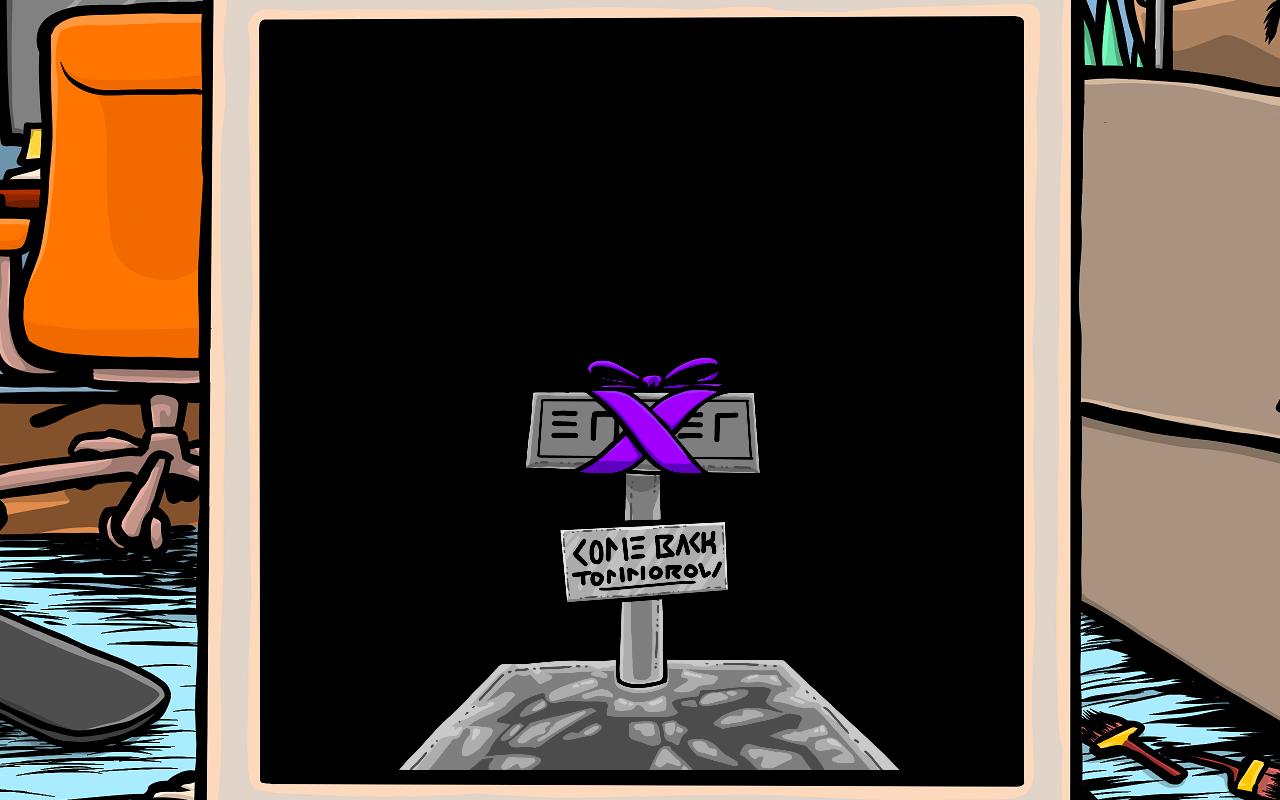
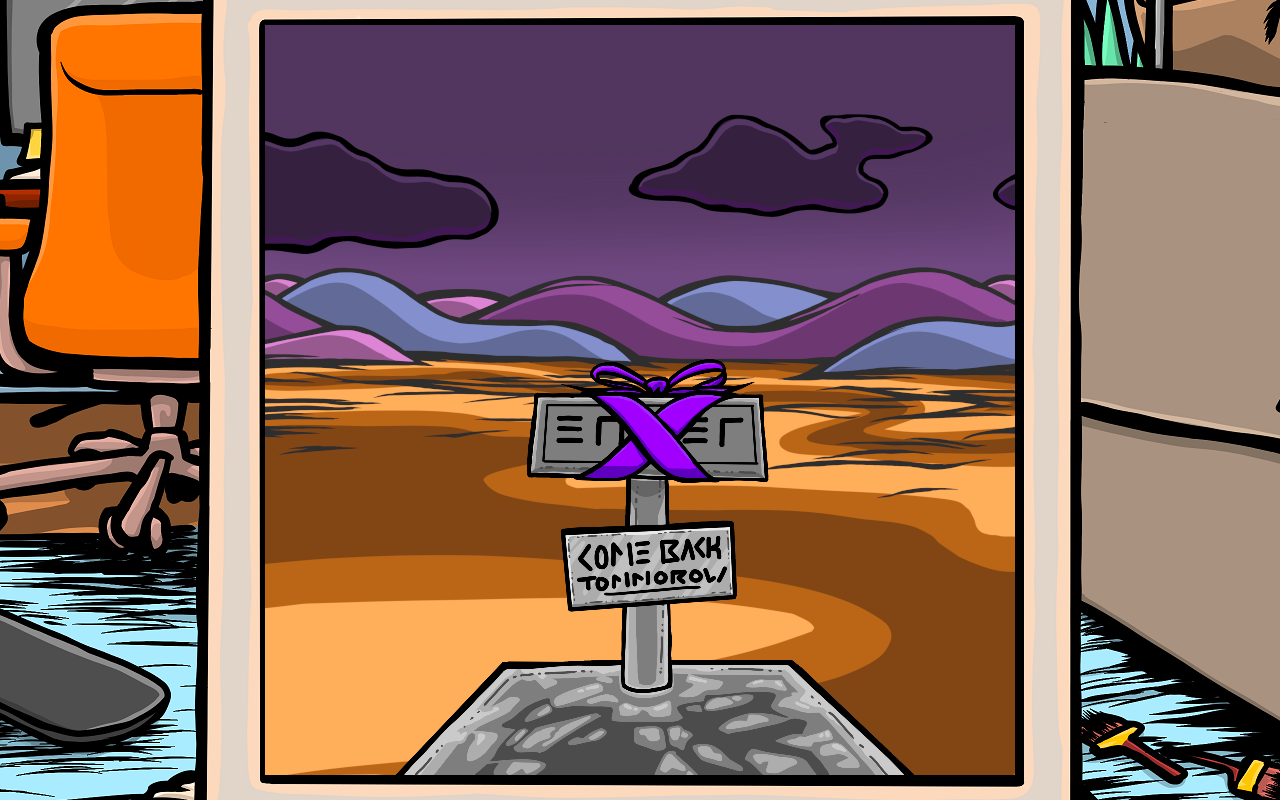
Before and after one commit to bscher/staticweb-MechaMonkeys, a website: page www/index.html in a window 1280 px wide. Drawn offline with Linux system fonts and the light colour scheme.

Commit message:
Added welcome page animations. TODO: grass animation

```diff
--- a/www/app.js
+++ b/www/app.js
@@ -1,4 +1,49 @@
+/// Returns a deterministic frame number with just the current time
+function getFrameFromTime(timeStamp, totalFrames, millisPerFrame) {
+    const animationPeriod = totalFrames * millisPerFrame;
+    return Math.floor((timeStamp % animationPeriod) / millisPerFrame);
+}
+
+class Clouds {
+    static animation = {
+        image: (() => {
+            const _img = new Image();
+            _img.src = "img/animated_clouds_sheet.png";
+            return _img;
+        })(),
+        frameWidth: 750,
+        frameHeight: 750,
+        frameCount: 16 // EXCLUSIVE
+    };
+
+    constructor(canvas, ctx) {
+        this.canvas = canvas;
+        this.ctx = ctx;
+    }
+
+    draw(timeStamp) {
+        let frame = getFrameFromTime(timeStamp, Clouds.animation.frameCount, 200);
+        this.ctx.drawImage(
+            Clouds.animation.image,
+            frame * Clouds.animation.frameWidth, 0,
+            Clouds.animation.frameWidth, Clouds.animation.frameHeight,
+            0, 0,
+            Clouds.animation.frameWidth, Clouds.animation.frameHeight
+        );
+    }
+}
+
 class EnterScreen {
+
+    static image_background = {
+        image: (() => {
+            const _img = new Image();
+            _img.src = "img/welcome_background.png";
+            return _img;
+        })(),
+        frameWidth: 750,
+        frameHeight: 750
+    };
 
     static image_comeBackSoon = {
         image: (() => {
@@ -13,10 +58,20 @@ class EnterScreen {
     constructor(canvas, ctx) {
         this.canvas = canvas;
         this.ctx = ctx;
+
+        this.clouds = new Clouds(canvas, ctx);
     }
 
-    draw() {
+    draw(timeStamp) {
+
+        // Background
+        this.ctx.drawImage(EnterScreen.image_background.image, 0, 0);
+
+        // "Come back soon" overlay
         this.ctx.drawImage(EnterScreen.image_comeBackSoon.image, 0, 0);
+
+        // Clouds
+        this.clouds.draw(timeStamp);
     }
 }
 
@@ -25,7 +80,7 @@ class LandingMech {
     static animation = {
         image: (() => {
             const _img = new Image();
-            _img.src = "img/mech_landing.png";
+            _img.src = "img/mech_landing_sheet.png";
             return _img;
         })(),
         frameWidth: 500,
@@ -39,15 +94,13 @@ class LandingMech {
 
         this.landingSpotX = landingSpotX;
         this.landingSpotY = landingSpotY;
-
-        this.currentFrame = 0;
     }
 
-    draw() {
-        this.currentFrame = (this.currentFrame + 1) % LandingMech.animation.frameCount;
+    draw(timeStamp) {
+        let frame = getFrameFromTime(timeStamp, LandingMech.animation.frameCount, 200);
         this.ctx.drawImage(
             LandingMech.animation.image,
-            this.currentFrame * LandingMech.animation.frameWidth, 0,
+            frame * LandingMech.animation.frameWidth, 0,
             LandingMech.animation.frameWidth, LandingMech.animation.frameHeight,
             200, 200, //TODO
             LandingMech.animation.frameWidth / 4, LandingMech.animation.frameHeight / 4
@@ -76,11 +129,11 @@ class Scene {
         //this.mech = new LandingMech(canvas, ctx, "TODO", "TODO");
     }
 
-    draw() {
+    draw(timeStamp) {
         this.ctx.fillText("Hello, world!", 100, 100);
 
         if (this.state === Scene.STATES.ENTER_INACTIVE) {
-            this.enterScreen.draw();
+            this.enterScreen.draw(timeStamp);
         } else if (this.state === Scene.STATES.ENTER) {
             // TODO
         } else if (this.state === Scene.STATES.ENTERING) {
@@ -112,11 +165,15 @@ $(function () {
     // Frame update loop
     function updateFrame() {
 
+        let timeStamp_now = (new Date()).getTime();
+
         // Clear frame
         ctx.clearRect(0, 0, canvas.width, canvas.height);
 
-        scene.draw();
+        // Render the frame
+        scene.draw(timeStamp_now);
 
+        // Call for next frame
         requestAnimationFrame(updateFrame);
     }
     updateFrame();
--- a/www/index.html
+++ b/www/index.html
@@ -6,13 +6,18 @@
     <meta http-equiv="X-UA-Compatible" content="IE=edge">
     <meta name="viewport" content="width=device-width, initial-scale=1.0">
     <title>Mecha Monkeys</title>
-    <link rel="stylesheet" href="lib/bootstrap.min.css">
-    <link rel="stylesheet" href="style.css">
-    <script src="lib/jquery-3.6.0.min.js"></script>
-    <script src="app.js"></script>
+    <link rel="icon" type="image/png" href="/favicon.png">
+    <link rel="shortcut icon" type="image/png" href="/favicon.png">
+    <link rel="stylesheet" href="/lib/bootstrap.min.css">
+    <link rel="stylesheet" href="/style.css">
+    <script src="/lib/jquery-3.6.0.min.js"></script>
+    <script src="/app.js"></script>
 </head>
 
 <body>
+    <noscript>
+        <h3>Oops! This page requires JavaScript to run properly. Please enable JavaScript and reload the page.</h3>
+    </noscript>
     <div id="screen">
         <canvas id="screen_canvas"></canvas>
     </div>
--- a/www/style.css
+++ b/www/style.css
@@ -10,8 +10,10 @@ body {
     width: 100%;
     height: 100vh;
     background-position: center;
-    background-image: url(img/background.png);
+    background-color: black;
+    background-image: url(img/page_background.png);
     background-attachment: fixed;
+    background-repeat: no-repeat;
 }
 
 #screen {
@@ -20,8 +22,8 @@ body {
     margin-bottom: auto;
     margin-left: auto;
     margin-right: auto;
-    width: 760px;
-    height: 760px;
+    width: 750px;
+    height: 750px;
 }
 
 #screen_canvas {
```
Also changed, not shown: www/favicon.png (added), www/img/animated_clouds_sheet.png (added), www/img/mech_landing_sheet.png (renamed from www/img/mech_landing.png), www/img/page_background.png (renamed from www/img/background.png), www/img/welcome_background.png (added).
